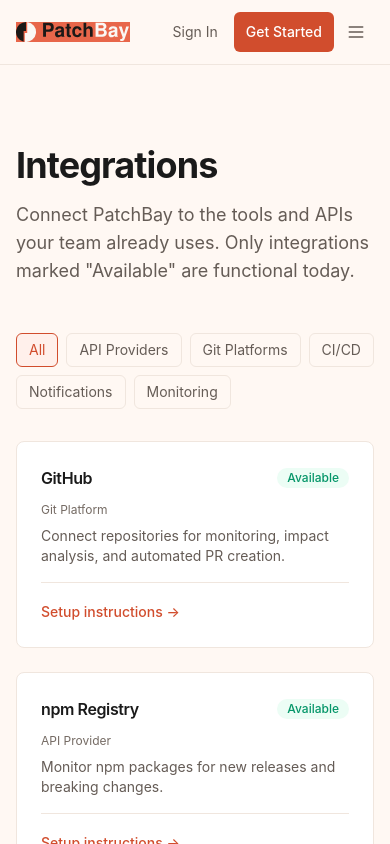
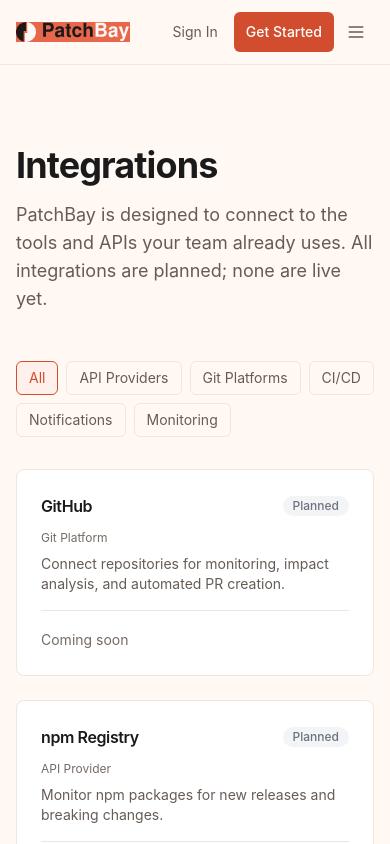
Before and after one commit to Nitish-1303/Patchversion, a Next.js app in the folder packages/site/: page /integrations in a window 390 px wide. Shown: the top 844 px of the page. Built offline with nearby package versions, Linux system fonts and the light colour scheme.

Commit message:
Unify site chrome, add mobile menu, fix links, mobile overflow and docs accuracy

```diff
--- a/packages/site/src/app/integrations/page.tsx
+++ b/packages/site/src/app/integrations/page.tsx
@@ -1,8 +1,8 @@
 export default function IntegrationsPage() {
   const integrations = [
-    { name: 'GitHub', category: 'Git Platform', purpose: 'Repository access, PR creation, webhook events', status: 'available', description: 'Connect repositories for monitoring, impact analysis, and automated PR creation.' },
-    { name: 'npm Registry', category: 'API Provider', purpose: 'Package version tracking and changelog parsing', status: 'available', description: 'Monitor npm packages for new releases and breaking changes.' },
-    { name: 'OpenAPI', category: 'API Provider', purpose: 'Spec-based change detection', status: 'available', description: 'Register OpenAPI specifications as monitoring sources.' },
+    { name: 'GitHub', category: 'Git Platform', purpose: 'Repository access, PR creation, webhook events', status: 'planned', description: 'Connect repositories for monitoring, impact analysis, and automated PR creation.' },
+    { name: 'npm Registry', category: 'API Provider', purpose: 'Package version tracking and changelog parsing', status: 'planned', description: 'Monitor npm packages for new releases and breaking changes.' },
+    { name: 'OpenAPI', category: 'API Provider', purpose: 'Spec-based change detection', status: 'planned', description: 'Register OpenAPI specifications as monitoring sources.' },
     { name: 'Slack', category: 'Notifications', purpose: 'Team alerts for detected changes', status: 'planned', description: 'Send notifications when breaking changes affect your repositories.' },
     { name: 'GitLab', category: 'Git Platform', purpose: 'Repository access and merge requests', status: 'planned', description: 'Alternative to GitHub for repository monitoring.' },
     { name: 'Stripe', category: 'API Provider', purpose: 'Live API contract monitoring', status: 'planned', description: 'Monitor Stripe API endpoints for behavioral changes.' },
@@ -15,8 +15,8 @@
       <div className="max-w-3xl mb-12">
         <h1 className="text-4xl font-bold mb-4">Integrations</h1>
         <p className="text-lg text-text-secondary">
-          Connect PatchBay to the tools and APIs your team already uses.
-          Only integrations marked &quot;Available&quot; are functional today.
+          PatchBay is designed to connect to the tools and APIs your team already
+          uses. All integrations are planned; none are live yet.
         </p>
       </div>
 
```
